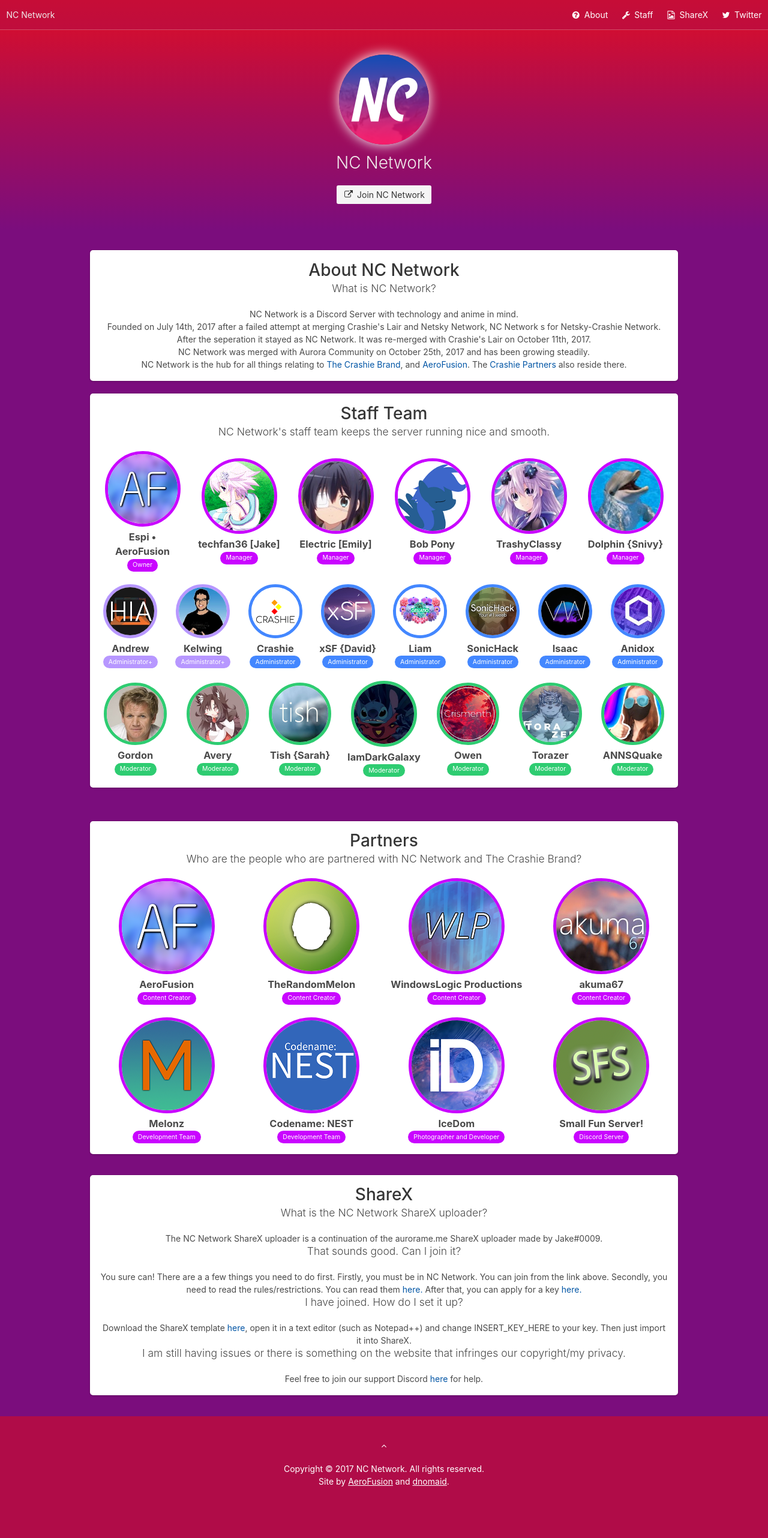
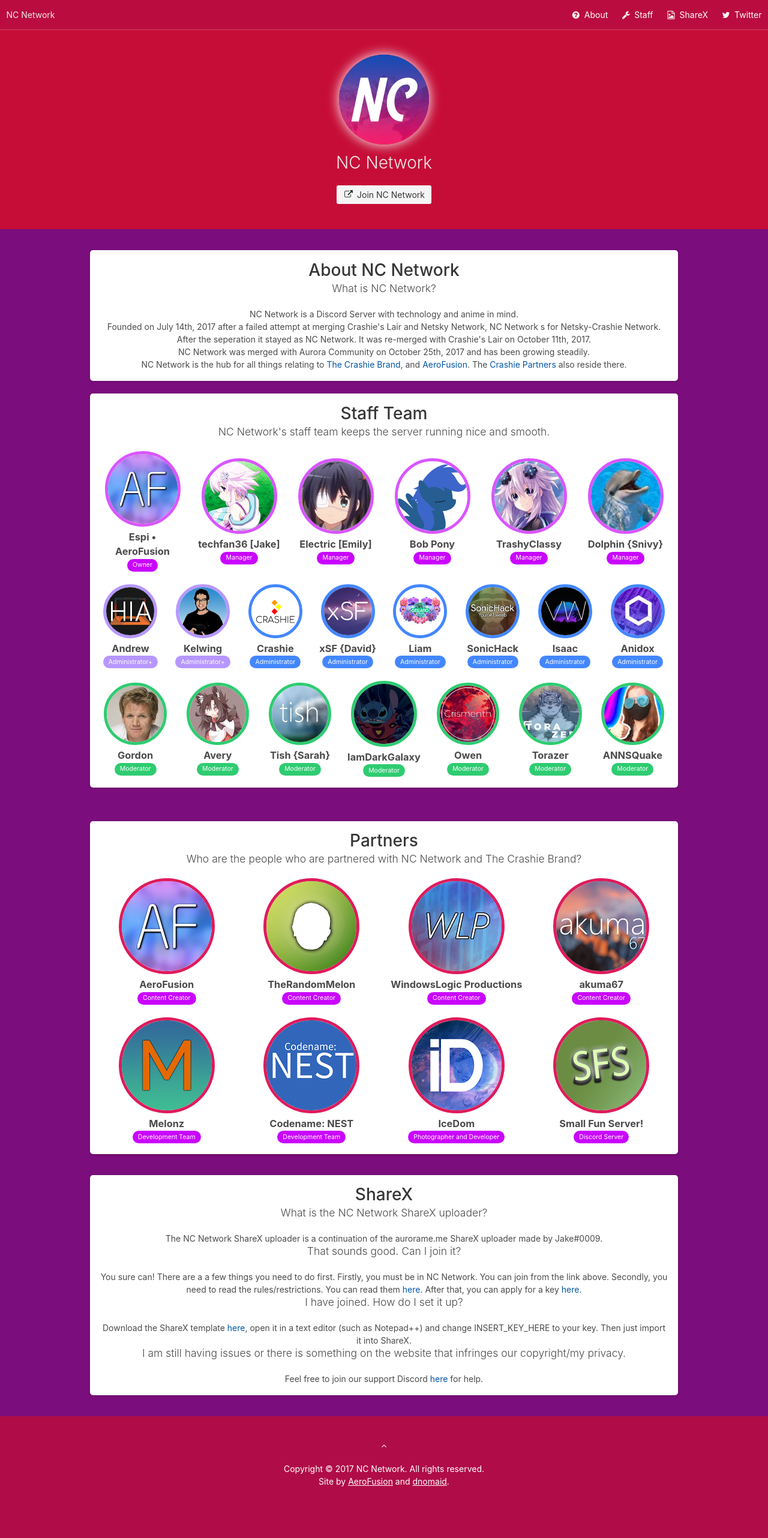
Before and after one commit to xwinbyte/NetskyWebsite, a Jekyll site: the page built from index.html, in a window 1280 px wide. Shown: the whole page at 60% size. Built offline with Jekyll 4.4.1, drawn with Linux system fonts in a browser that asks for light colours; nearby versions of some CDN libraries.

Commit message:
CSS tweaks

```diff
--- a/style/style.css
+++ b/style/style.css
@@ -15,7 +15,7 @@
 
 .hero {
   background: #7b0d7d;
-  background: linear-gradient(to bottom, #de0e26 0%,#a70d55 50%,#7b0d7d 100%);
+  background-image: "/img/background.png";
 }
 
 #content-inner {
@@ -48,11 +48,11 @@
 }
 
 .owner {
-  border: 5px solid #c905ff
+  border: 5px solid #df1b5b
 }
 
 .manager {
-  border: 5px solid #c905ff
+  border: 5px solid #d955ff
 }
 
 #managers {
```
